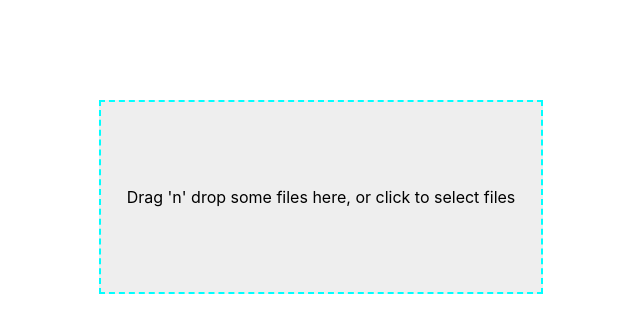
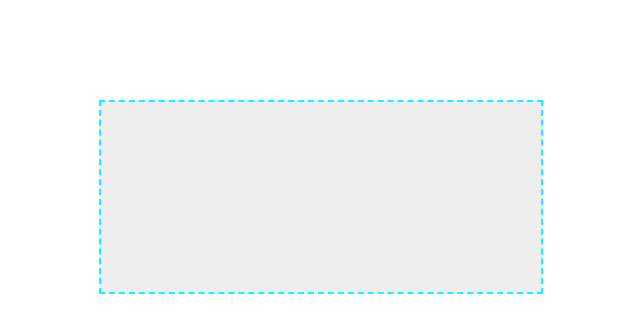
Before and after one commit to aindrajaya/challenge, a React (Create React App) app in the folder chapter7-media-handling-visualization/dropzone/: page / in a window 1280 px wide. Shown: the top 332 px of the page, without its empty margins (319-959 px from the left). Built offline with nearby package versions, Linux system fonts and the light colour scheme.

Commit message:
update the file for challenges

```diff
--- a/chapter7-media-handling-visualization/dropzone/src/App.js
+++ b/chapter7-media-handling-visualization/dropzone/src/App.js
@@ -1,38 +1,16 @@
 import './App.css';
-import { useCallback } from 'react';
-import { useDropzone } from 'react-dropzone';
+//call useCallback
+//call useDropzone
 
 function App() {
-  const onDrop = useCallback(acceptedFiles => {
-    console.log(acceptedFiles);
-  }, []);
+  //declare var onDrop that called useCallback
 
-  const {
-    getRootProps,
-    getInputProps,
-    isDragActive,
-    isDragAccept,
-    isDragReject,
-  } = useDropzone({
-    onDrop,
-    accept: 'image/png',
-  });
+  //declare variable that call useDropzone, should be accept image
 
   return (
     <div className="App">
-      <div
-        {...getRootProps({
-          className: `dropzone
-          ${isDragAccept && 'dropzoneAccept'}
-          ${isDragReject && 'dropzoneReject'}`,
-        })}
-      >
-        <input {...getInputProps()} />
-        {isDragActive ? (
-          <p>Drop the files here ...</p>
-        ) : (
-          <p>Drag 'n' drop some files here, or click to select files</p>
-        )}
+      <div className="dropzone">
+        {/* Add input */}
       </div>
     </div>
   );
```
